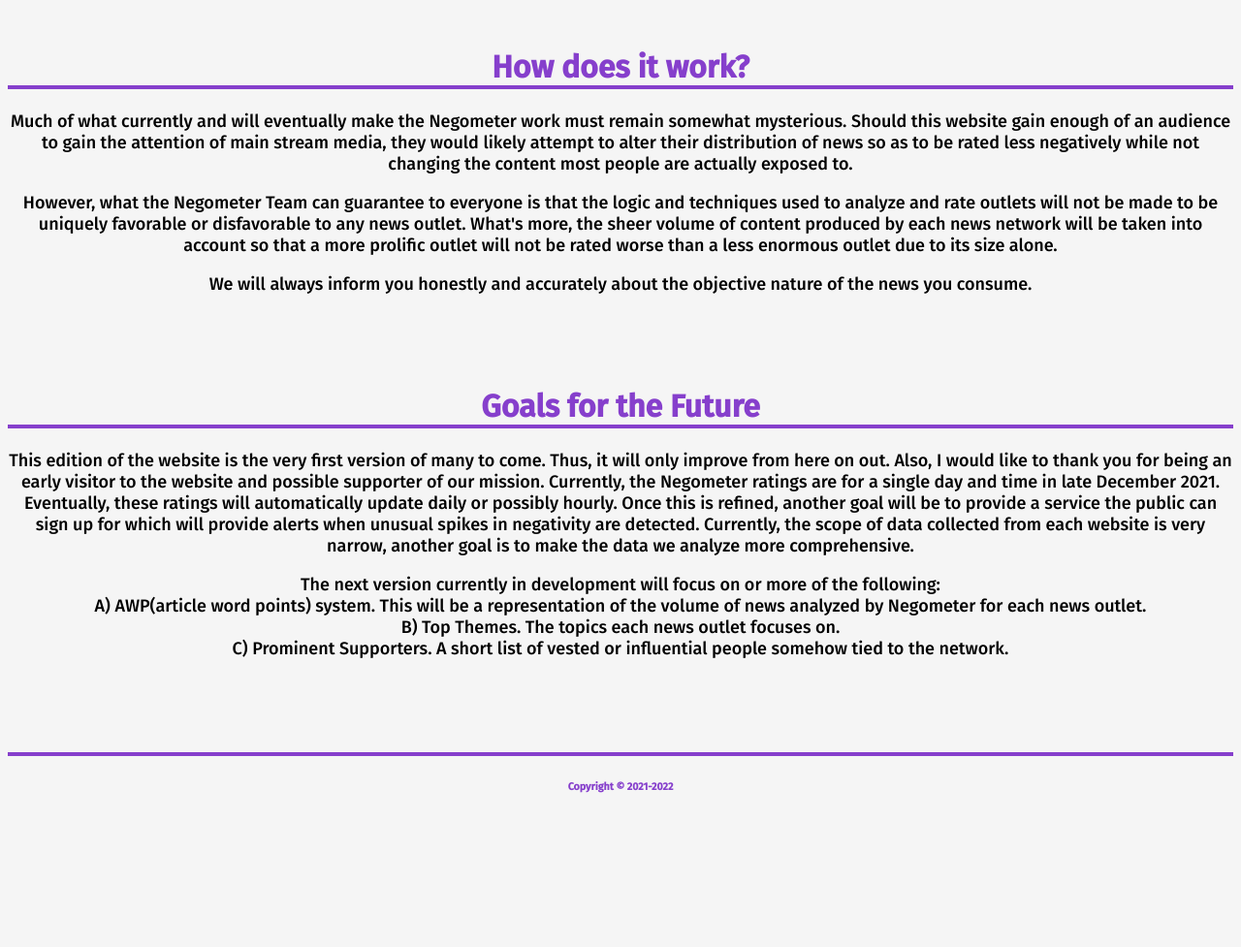
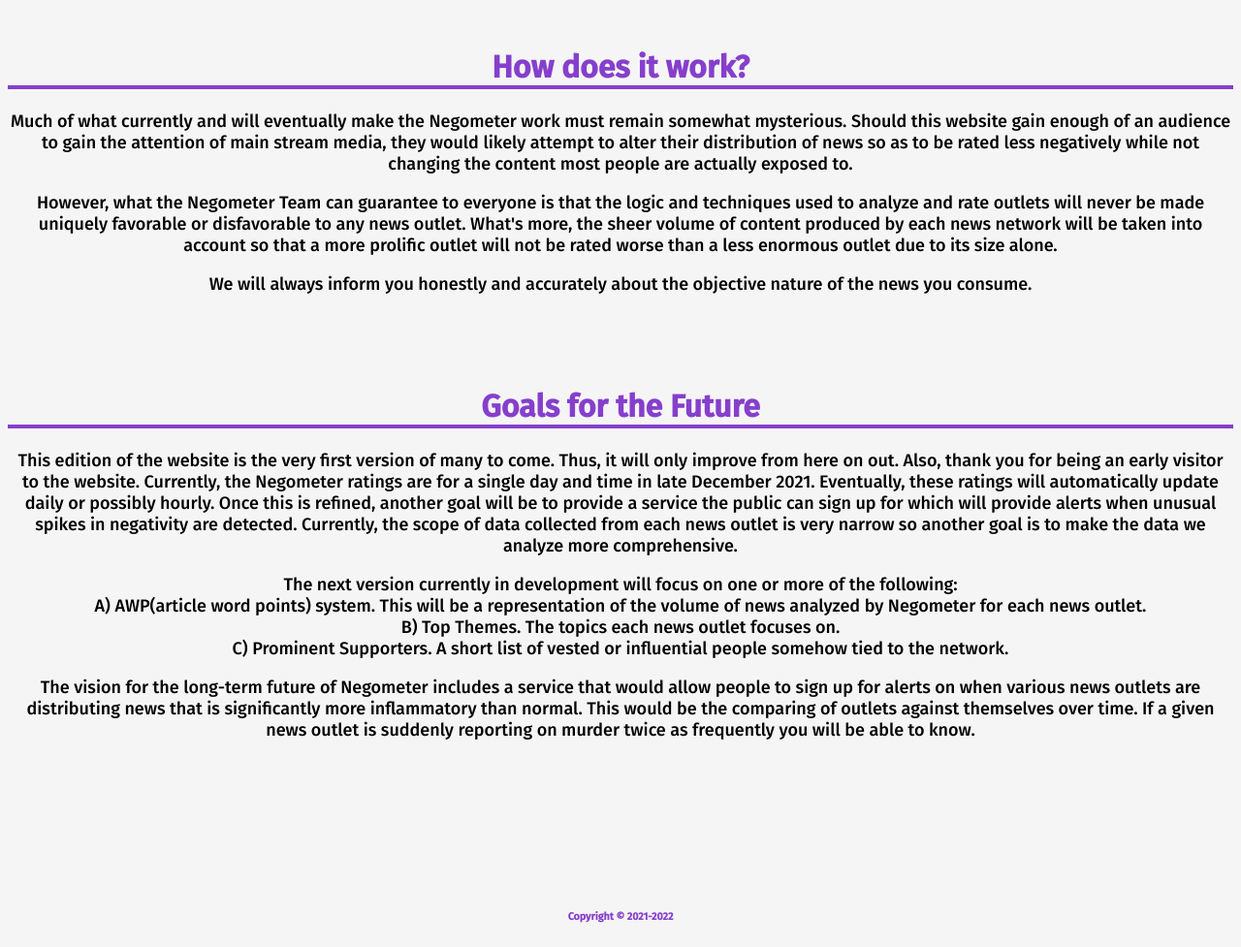
Before and after one commit to tcs76321/negometer, a Django app: page /info/ in a window 1280 px wide. Shown: the part 445-1422 px from the top of the page at 97% size. Before the commit the page ends 1263 px from the top, so only its background shows below. Run offline with Django 4.2, Linux system fonts and the light colour scheme.

```diff
--- a/mainfunc/templates/detail.html
+++ b/mainfunc/templates/detail.html
@@ -27,4 +27,8 @@
         <div style="width: 33%"><h3><b>Prominent Supporters:</b></h3><p style="color:darkgrey"><i>coming soon, <br>this information will be available with an upcoming site update</i></p></div>
     </div>
 
+    <h4>This is essentially an alpha/beta version of the envisioned functionality of Negometer.<br>The score is based on
+        limited data from a single point in time on a day in late December 2021 which was crudely analyzed in comparison
+        to what the Negometer team envisions for the future.<br>We hope you return soon to see how we evolve the site.</h4>
+
 {% endblock %}
--- a/mainfunc/templates/index.html
+++ b/mainfunc/templates/index.html
@@ -11,7 +11,7 @@
         hour, to get updates on exactly how and where a part of the world is burning. This amplification of darkness in
         the world is incredibly damaging to our civilization.</p>
 
-    <p>As with any issue, calm awareness is the first step forward. This website attempts to analyze, rate, and report upon the
+    <p>As with any issue, calm awareness is the first step forward. Negometer attempts to analyze, rate, and report upon the
         negativity of various major news networks. The website is currently in its earliest stages of conception and
         realization. Over time, with work, it will grow and be refined to provide detailed daily reports and highly informative
         statistics which will inform on the degree of morbidity, despair, and hate of different media outlets. Hopefully,
--- a/mainfunc/templates/info.html
+++ b/mainfunc/templates/info.html
@@ -25,7 +25,7 @@
         their distribution of news so as to be rated less negatively while not changing the content most people are actually
         exposed to.</p>
     <p>However, what the Negometer Team can guarantee to everyone is that the logic and techniques used to analyze and rate outlets
-        will not be made to be uniquely favorable or disfavorable to any news outlet. What's more, the sheer volume of content
+        will never be made uniquely favorable or disfavorable to any news outlet. What's more, the sheer volume of content
         produced by each news network will be taken into account so that a more prolific outlet will not be rated worse than a less
         enormous outlet due to its size alone.</p>
     <p>We will always inform you honestly and accurately about the objective nature of the news you consume.</p>
@@ -34,19 +34,25 @@
     <br>
     <h1>Goals for the Future</h1>
     <p>This edition of the website is the very first version of many to come. Thus, it will only improve from here on out.
-        Also, I would like to thank you for being an early visitor to the website and possible supporter of our mission.
-        Currently, the Negometer ratings are for a single day and time in late December 2021. Eventually, these ratings
-        will automatically update daily or possibly hourly. Once this is refined, another goal will be to provide a service
-        the public can sign up for which will provide alerts when unusual spikes in negativity are detected. Currently,
-        the scope of data collected from each website is very narrow, another goal is to make the data we analyze more
-        comprehensive.</p>
-    <p>The next version currently in development will focus on or more of the following:<br> A) AWP(article word points) system. This
+        Also, thank you for being an early visitor to the website. Currently, the Negometer ratings are for a single day
+        and time in late December 2021. Eventually, these ratings will automatically update daily or possibly hourly. Once
+        this is refined, another goal will be to provide a service the public can sign up for which will provide alerts when
+        unusual spikes in negativity are detected. Currently, the scope of data collected from each news outlet is very narrow
+        so another goal is to make the data we analyze more comprehensive.</p>
+    <p>The next version currently in development will focus on one or more of the following:<br> A) AWP(article word points) system. This
         will be a representation of the volume of news analyzed by Negometer for each news outlet.<br>B) Top Themes. The
         topics each news outlet focuses on.<br>C) Prominent Supporters. A short list of vested or influential people somehow
         tied to the network.</p>
+    <p>The vision for the long-term future of Negometer includes a service that would allow people to sign up for alerts
+        on when various news outlets are distributing news that is significantly more inflammatory than normal. This would
+        be the comparing of outlets against themselves over time. If a given news outlet is suddenly reporting on murder
+        twice as frequently you will be able to know.</p>
     <br>
     <br>
     <br>
-    <h1></h1>
+    <br>
+    <br>
+    <br>
+    <br>
 
 {% endblock %}
--- a/mainfunc/templates/support.html
+++ b/mainfunc/templates/support.html
@@ -4,8 +4,8 @@
 
     <h1>Support Negometer</h1>
     <h3>Thank you!</h3>
-    <p>Thank you for wanting to support the Negometer mission of countering the negative aspects of modern for-profit
-        news.</p>
+    <p>Thank you for wanting to support the Negometer mission of protecting against the negative aspects of modern
+        for-profit news.</p>
     <p>Your security, privacy and donations are of the utmost importance to the Negometer team. That is why it may be
         sometime before we have an ideal set up for donations which will protect your data without wasting a significant
         portion of the hard-earned money you may choose to give us.</p>
```
